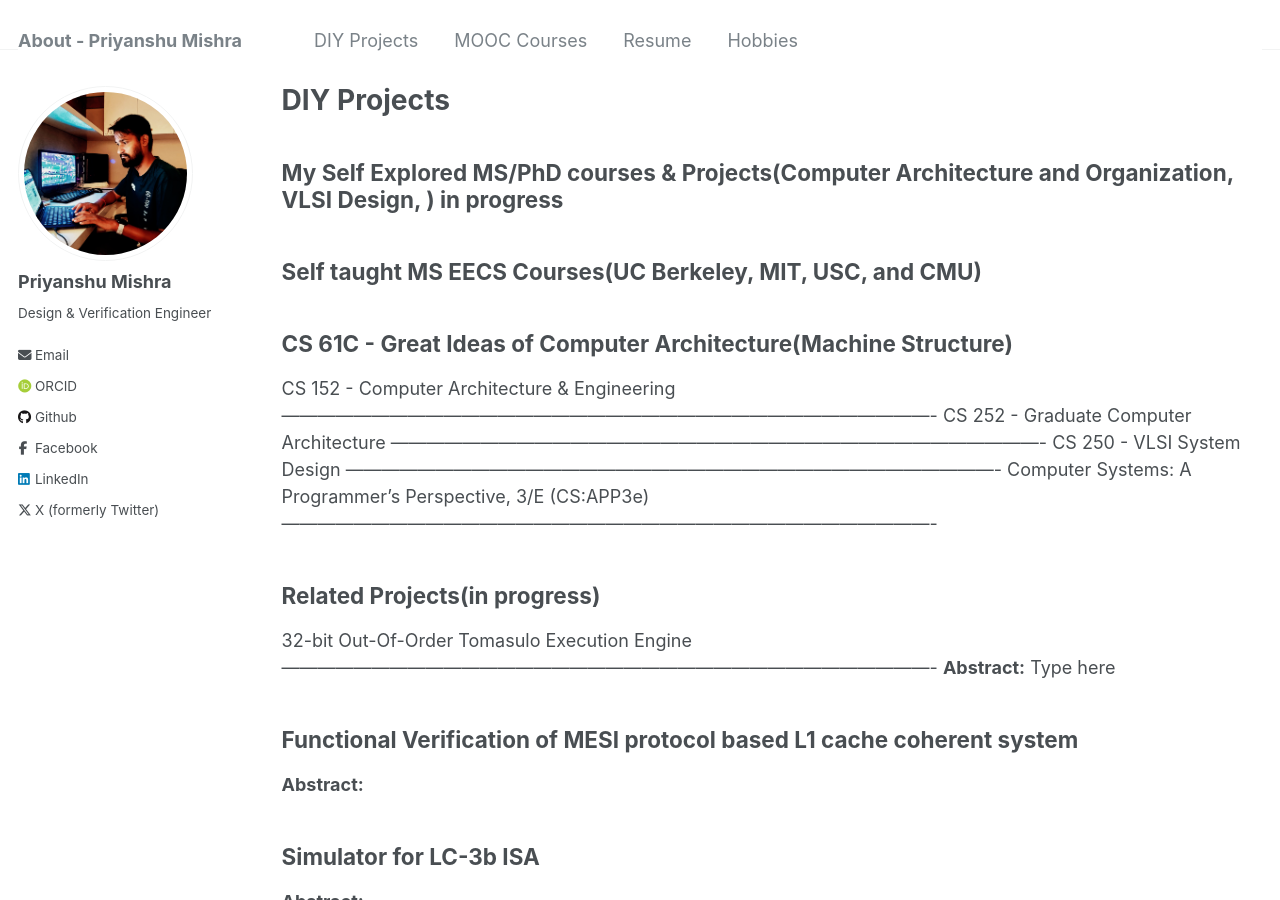
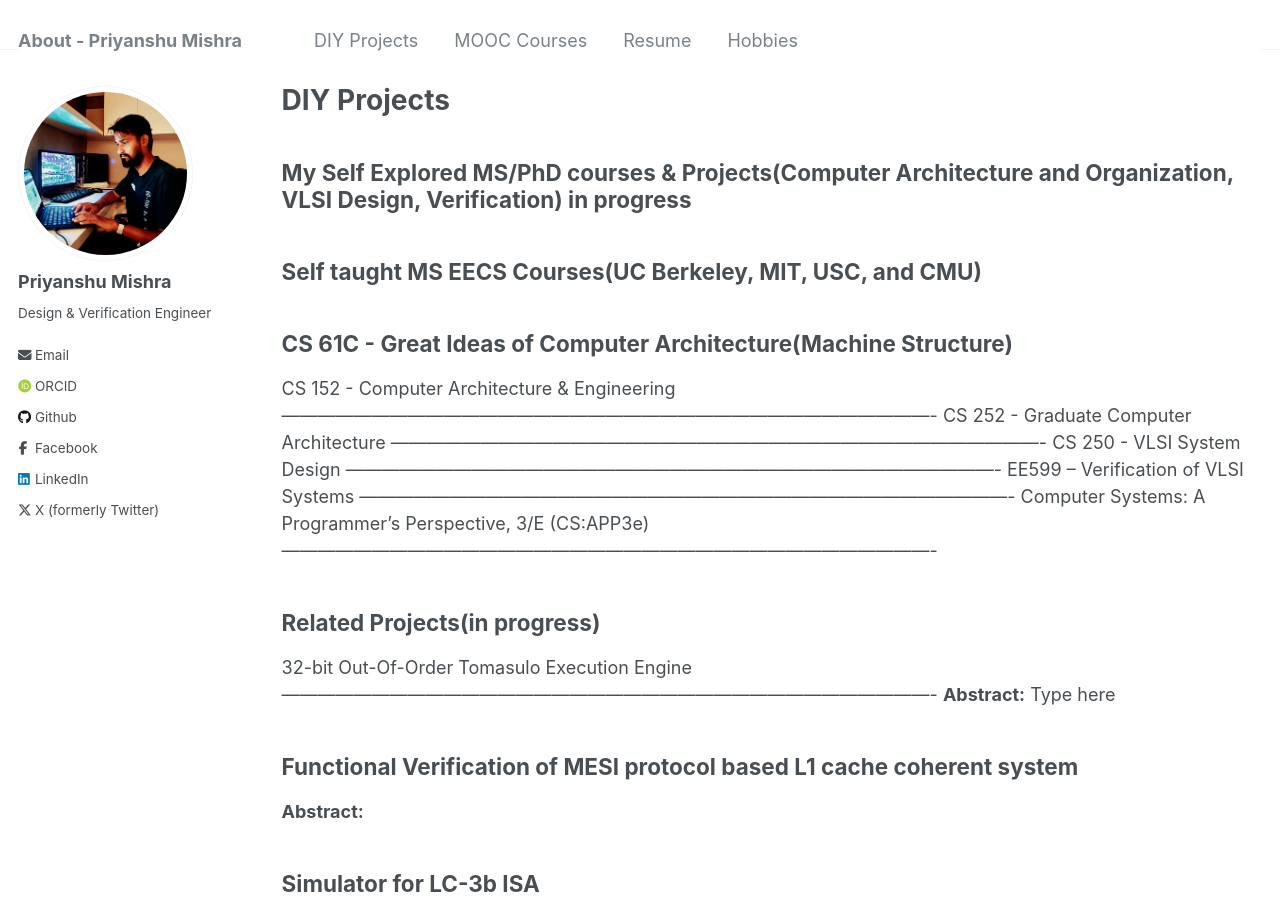
Before and after one commit to Priyanshumishra77/priyanshu.github.io, a Jekyll site: the page built from _pages/diy-projects.md, in a window 1280 px wide and 900 px high. Built offline with Jekyll 4.4.1, drawn with Linux system fonts in a browser that asks for light colours; some web fonts are replaced.

Commit message:
Update diy-projects.md

```diff
--- a/_pages/diy-projects.md
+++ b/_pages/diy-projects.md
@@ -8,7 +8,7 @@ redirect_from:
 ---
 
 
- My Self Explored MS/PhD courses & Projects(Computer Architecture and Organization, VLSI Design, ) in progress
+ My Self Explored MS/PhD courses & Projects(Computer Architecture and Organization, VLSI Design, Verification) in progress
 ------------------------------------------------------------------------------------------------------------
 
 
@@ -22,6 +22,8 @@ CS 152 - Computer Architecture & Engineering
 CS 252 - Graduate Computer Architecture
 -------------------------------------------------------------------------------------------------------------
 CS 250 - VLSI System Design
+-------------------------------------------------------------------------------------------------------------
+EE599 – Verification of VLSI Systems
 -------------------------------------------------------------------------------------------------------------
 Computer Systems: A Programmer's Perspective, 3/E (CS:APP3e)
 -------------------------------------------------------------------------------------------------------------
```
